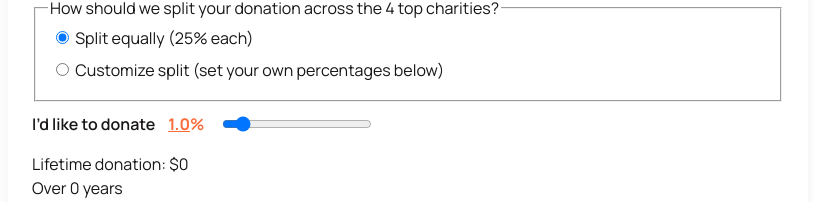
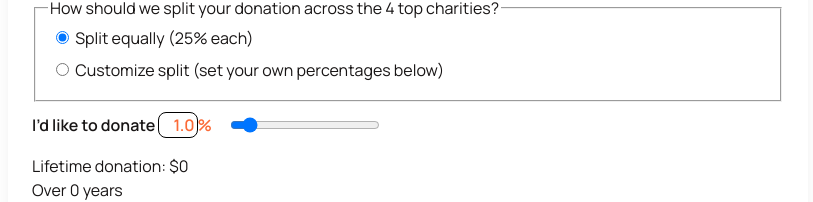
Before and after one commit to MatzAndersson/impact-calculator, a React (Vite) app in the folder impact-calculator-react/: page / in a window 1280 px wide. Shown: the part 353-555 px from the top of the page, without its empty margins (232-1045 px from the left). Built offline with nearby package versions, Linux system fonts and the light colour scheme; no server answers.

Commit message:
Adjust percentage boxes

```diff
--- a/impact-calculator-react/src/components/InlineSplitSliders.jsx
+++ b/impact-calculator-react/src/components/InlineSplitSliders.jsx
@@ -34,6 +34,7 @@ export function InlineSplitSliders({
             }
           />
           <div className={styles.sliderValue}>
+            <span className={styles.percentBox}>
       <input
         type="number"
         min={0}
@@ -42,9 +43,10 @@ export function InlineSplitSliders({
         value={allocations[c.id]}
         onChange={(e) => onAllocationChange(c.id, +e.target.value)}
         onFocus={(e) => e.target.select()}
-        className={styles.sliderNumberInput}
+        className={styles.percentInput}
         aria-label={`${c.name} percentage`}
       />
+      </span>
       <span className={styles.percentSymbol}>%</span>
     </div>
         </div>
--- a/impact-calculator-react/src/components/InlineSplitSliders.module.css
+++ b/impact-calculator-react/src/components/InlineSplitSliders.module.css
@@ -32,7 +32,7 @@
   height: 50px;
   object-fit: contain;
   background: #fff;
-    display: block;
+  display: block;
   margin: 0 auto 0.5rem auto;
 }
 
@@ -54,39 +54,72 @@
   font-size: 0.85rem;
   margin-top: 0.5rem;
   justify-self: center;
-   display:inline-flex;          /* keep number + % on one line */
-  align-items:center;
-  gap:.15rem;
-
+  display: inline-flex; /* keep number + % on one line */
+  align-items: center;
+  gap: 0.15rem;
 }
-.sliderNumberInput{
-  width:3ch;                    /* fits “100” */
-  border:none;
-  background:transparent;
-  font:inherit;
-  font-weight:700;
-  text-align:right;
-  cursor:text;
-  text-decoration:underline  #3d3d3d;
-  transition:all .15s;
+.sliderNumberInput {
+  width: 3ch; /* fits “100” */
+  border: none;
+  background: transparent;
+  font: inherit;
+  font-weight: 700;
+  text-align: right;
+  cursor: text;
+  text-decoration: underline #3d3d3d;
+  transition: all 0.15s;
 }
 /* darker dotted underline on hover */
-.sliderNumberInput:hover{
-  text-decoration-color:#040404;
+.sliderNumberInput:hover {
+  text-decoration-color: #040404;
 }
 /* turn into a “real” input on focus */
-.sliderNumberInput:focus{
-  outline:none;
+.sliderNumberInput:focus {
+  outline: none;
 
-  border-radius:3px;
-  background:#f6fcff;
-  text-decoration:none;
+  border-radius: 3px;
+  background: #f6fcff;
+  text-decoration: none;
 }
 
-/* hide ↑↓ spinner controls */
-.sliderNumberInput::-webkit-inner-spin-button,
-.sliderNumberInput::-webkit-outer-spin-button{ -webkit-appearance:none; }
-.sliderNumberInput{ -moz-appearance:textfield; }
+.percentBox {
+  display: inline-flex;
+  align-items: center;
+  border: 1.2px solid black;
+  background: #fff;
+  border-radius: 6px;
+  padding: 0 2px; /* super tight */
+  min-width: 0;
+  height: 22px; /* matches your main input */
+  box-shadow: none;
+  transition: border 0.18s;
+}
 
-/* optional: align the % symbol a hair higher if your font dips */
-.percentSymbol{ line-height:1; }
+.percentBox:focus-within {
+  border-color: var(--color-secondary, #fb6a37);
+}
+
+.percentInput {
+  border: none;
+  width: 2.1em;
+  font: inherit;
+  font-weight: 600;
+  color: black;
+  background: transparent;
+  outline: none;
+  text-align: right;
+  padding: 0;
+  min-width: 0;
+  font-size: 1em;
+}
+
+.percentSymbol {
+  font-weight: 600;
+  color: black;
+  font-size: 1em;
+  user-select: none;
+}
+
+.percentSymbol {
+  line-height: 1;
+}
--- a/impact-calculator-react/src/components/cards/CharityCard.jsx
+++ b/impact-calculator-react/src/components/cards/CharityCard.jsx
@@ -40,6 +40,7 @@ export function CharityCard({
                 className={styles.slider}
               />
               <div className={styles.sliderValue}>
+                <span className={styles.percentBox}>
                 <input
                   type="number"
                   min={0}
@@ -50,9 +51,10 @@ export function CharityCard({
                     onAllocationChange(charity.id, +e.target.value)
                   }
                   onFocus={(e) => e.target.select()}
-                  className={styles.sliderNumberInput}
+                  className={styles.percentInput}
                   aria-label="Percentage allocation"
                 />
+                </span>
                 <span className={styles.percentageSymbol}>%</span>
               </div>
             </div>
--- a/impact-calculator-react/src/components/cards/CharityCard.module.css
+++ b/impact-calculator-react/src/components/cards/CharityCard.module.css
@@ -88,45 +88,48 @@
   flex-grow: 1;
   margin-right: 2px;
 }
+
+.percentBox {
+  display: inline-flex;
+  align-items: center;
+  border: 1.2px solid;
+  background: #fff;
+  border-radius: 6px;
+  padding: 0 2.5px; /* super tight */
+  min-width: 0;
+  height: 22px;
+  box-shadow: none;
+  transition: border 0.18s;
+}
+
+.percentInput {
+  border: none;
+  width: 2.1em;
+  font: inherit;
+  font-weight: 600;
+
+  background: transparent;
+  outline: none;
+  text-align: right;
+  padding: 0;
+  min-width: 0;
+  font-size: 1em;
+}
+
+.percentBox:focus-within {
+  border-color: var(--color-secondary, #fb6a37);
+}
+
+.percentSymbol {
+  margin-left: 2px;
+  font-weight: 600;
+
+  font-size: 1em;
+  user-select: none;
+}
 .sliderValue {
   display: inline-flex;
   align-items: center;
-}
-.sliderNumberInput {
-  border: none;
-  background: transparent;
-  width: 2.5ch;
-  font: inherit;
-  text-align: right;
-  font-weight: 700;
-  margin: 0;
-  padding: 0;
-  cursor: text;
-  text-decoration: underline #3a3a3a;
-  transition: all 0.15s;
-}
-.sliderNumberInput:hover {
-  text-decoration-color: #121212; /* darker underline on hover */
-}
-.sliderNumberInput:focus {
-  outline: none;
-
-  border-radius: 3px;
-  background: #f6fcff;
-  text-decoration: none;
-}
-/* hide default spinner buttons */
-.sliderNumberInput::-webkit-outer-spin-button,
-.sliderNumberInput::-webkit-inner-spin-button {
-  -webkit-appearance: none;
-  margin: 0;
-}
-.sliderNumberInput {
-  -moz-appearance: textfield;
-}
-.percentageSymbol {
-  margin-left: 0.1rem;
-  font-size: 1rem;
 }
 
 /* two-column stats */
@@ -238,6 +241,5 @@
   }
   .infoButton {
     padding: 10px 18px;
-
   }
 }
--- a/impact-calculator-react/src/pages/ImpactCalculatorPage.jsx
+++ b/impact-calculator-react/src/pages/ImpactCalculatorPage.jsx
@@ -350,6 +350,7 @@ export default function ImpactCalculatorPage() {
           <div className={pageStyles.rangeWrapper}>
             <span className={pageStyles.rangeLabel}>
               I’d like to donate&nbsp;
+              <span className={pageStyles.percentBox}>
               <input
                 type="number"
                 min={0.1}
@@ -360,8 +361,10 @@ export default function ImpactCalculatorPage() {
                   update("pledgePercent", Number(e.target.value) / 100)
                 }
                 onFocus={(e) => e.target.select()}
-                className={pageStyles.sliderNumberInput}
+                className={pageStyles.percentInput}
+                aria-label="Donation percentage"
               />
+              </span>
               <span className={pageStyles.percentageSymbol}>%</span>
             </span>
 
@@ -388,7 +391,7 @@ export default function ImpactCalculatorPage() {
                 Monthly donation: {formatCurrency(monthlyDonation)}
               </>
             )}
-
+{/*
             {inputs.mode === "monthly" && (
               <>
                 Monthly donation: {formatCurrency(monthlyDonation)}
@@ -396,7 +399,7 @@ export default function ImpactCalculatorPage() {
                 Annual donation: {formatCurrency(annualDonation)}
               </>
             )}
-
+*/}
             {inputs.mode === "lifetime" && (
               <>
                 Lifetime donation: {formatCurrency(lifetimeDonation)}
--- a/impact-calculator-react/src/pages/ImpactCalculatorPage.module.css
+++ b/impact-calculator-react/src/pages/ImpactCalculatorPage.module.css
@@ -5,8 +5,6 @@
   padding: 40px 20px;
   background: var(--color-bg-light);
 }
-
-
 
 .icPanel {
   /* replaces .ic-panel */
@@ -24,7 +22,51 @@
   flex-wrap: wrap; /* allow the text to flow to the next line */
   margin-bottom: 0.5rem; /* small breathing room under each line */
   font-family: "Forma DJR Deck", "Manrope", sans-serif;
+}
 
+.percentBox {
+  display: inline-flex;
+  align-items: center;
+  border: 1.5px solid black; /* OFTW Blue */
+  background: #fff;
+  border-radius: 8px;
+  padding:  0px 2px;
+  box-shadow: none;
+  transition: border 0.2s;
+  min-width: 0;
+  height: 24px;
+}
+
+.percentBox:focus-within {
+  border-color: var(--color-secondary, #FB6A37);
+}
+
+.percentInput {
+  border: none;
+  width: 1.95em;
+  max-width: 2.4em;
+  font: inherit;
+  font-weight: 600;
+  color: var(--color-secondary, #fb6a37); /* OFTW Orange */
+  background: transparent;
+  outline: none;
+  text-align: right;
+  padding-right: 0;
+  min-width: 0;
+  appearance: textfield;
+}
+
+.percentInput::-webkit-outer-spin-button,
+.percentInput::-webkit-inner-spin-button {
+  -webkit-appearance: none;
+  margin: 0;
+}
+
+.percentageSymbol {
+  font-weight: 600;
+  color: var(--color-secondary, #FB6A37); /* OFTW Orange */
+  font-size: 1em;
+  user-select: none;
 }
 
 .allocationToggle label input[type="radio"] {
@@ -117,39 +159,3 @@
   max-width: 150px;
   margin: 0 10px;
 }
-
-.sliderNumberInput {
-  width: 3ch;
-  border: none;
-  background: transparent;
-  padding: 0;
-  font: inherit;
-  color: var(--color-secondary);
-  text-align: right;
-  cursor: text;
-  font-weight: 700;
-  margin-left: -0rem;
-  text-decoration: underline
-}
-.sliderNumberInput:focus {
-  outline: none;
-}
-
-.sliderNumberInput,
-.percentageSymbol {
-  color: var(--color-secondary);
-}
-
-.sliderNumberInput::-webkit-outer-spin-button,
-.sliderNumberInput::-webkit-inner-spin-button {
-  -webkit-appearance: none;
-  margin: 0;
-}
-.sliderNumberInput {
-  -moz-appearance: textfield;
-}
-
-.percentageSymbol {
-  color: var(--color-secondary);
-  font-weight: 700px;
-}
```
